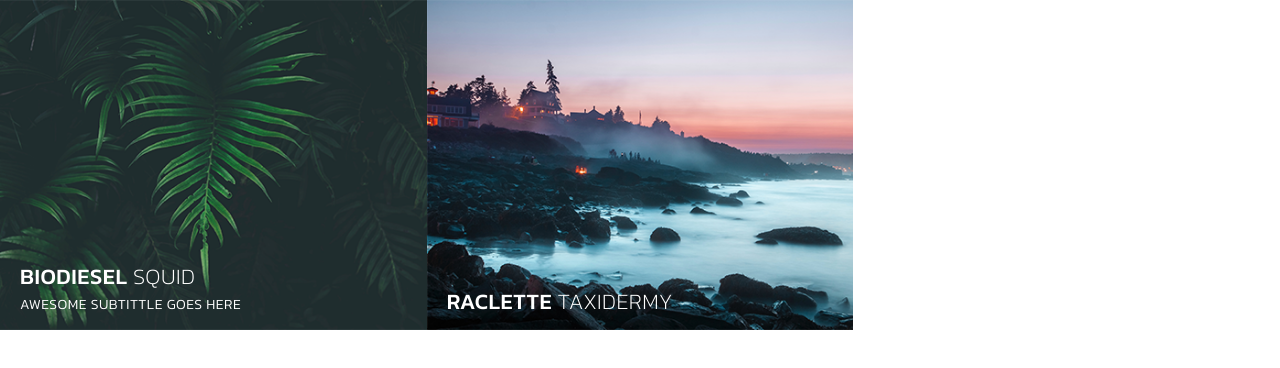
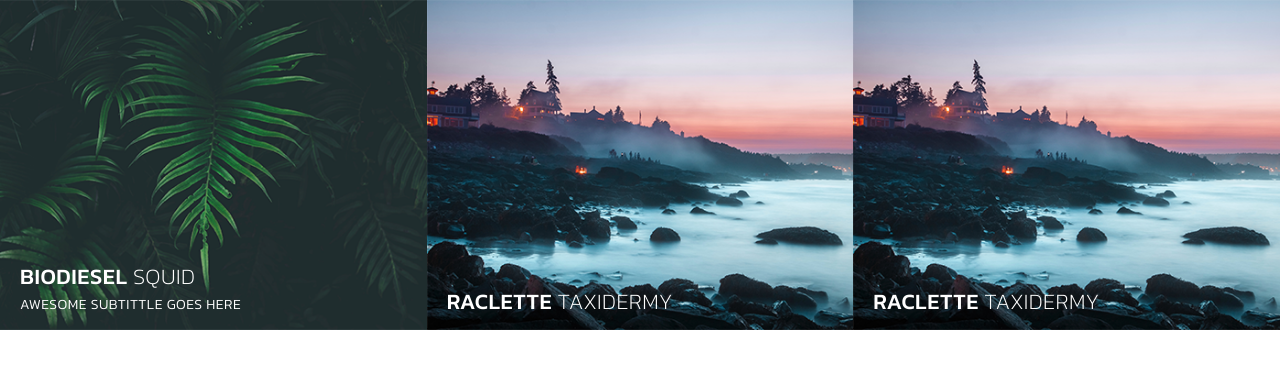
Before and after one commit to ElliotDoesCode/myscripts, a plain HTML site: page index.html in a window 1280 px wide. Drawn offline with nearby package versions, Linux system fonts and the light colour scheme.

Commit message:
sdgfdgdf

```diff
--- a/index.html
+++ b/index.html
@@ -78,6 +78,21 @@ https://templatemo.com/tm-520-highway
                     </div></a>
                 </div>
             </div>
+            <div class="col-md-4 col-sm-6">
+                <div class="portfolio-item">
+                    <a href="img/big_portfolio_item_2.png" data-lightbox="image-1"><div class="thumb">
+                        <div class="hover-effect">
+                            <div class="hover-content">
+                                <h1>raclette <em>taxidermy</em></h1>
+                                <p>Awesome Subtittle Goes Here</p>
+                            </div>
+                        </div>
+                        <div class="image">
+                            <img src="img/portfolio_item_2.png">
+                        </div>
+                    </div></a>
+                </div>
+            </div>
 
 
     <!-- Modal -->
```
